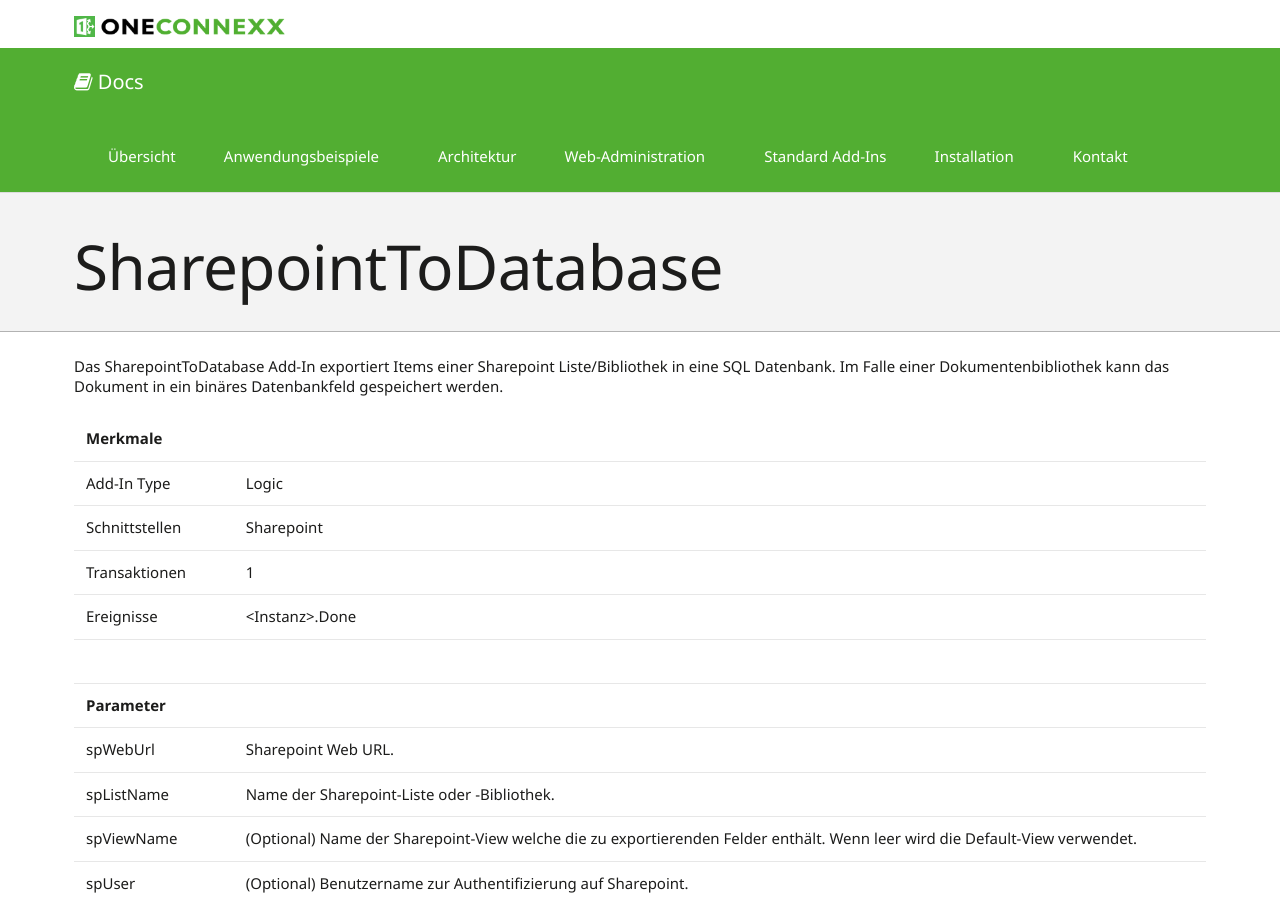
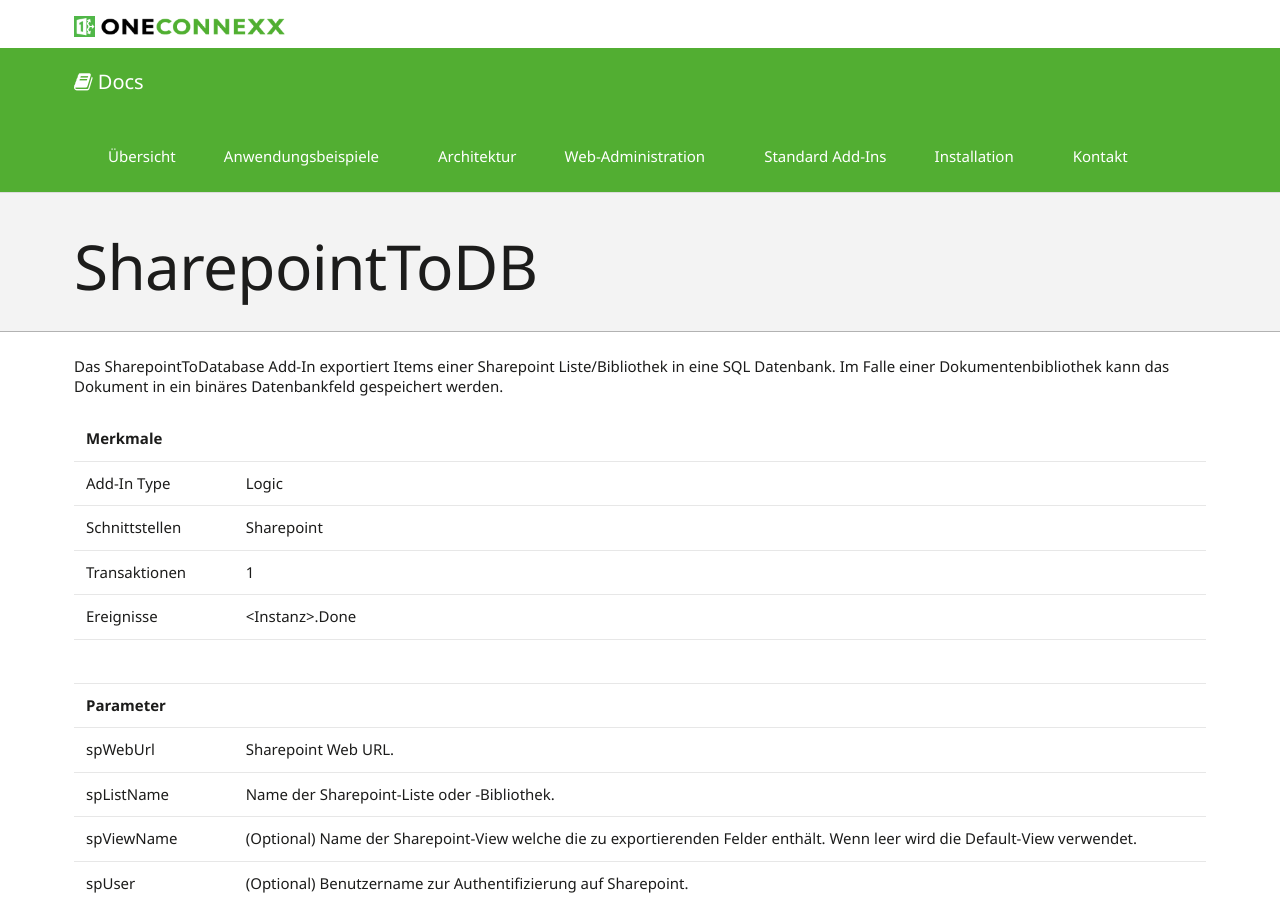
Before and after one commit to primesoft-group/oneconnexx-docs, a Jekyll site: the page built from _pages/addins/de/sharepointtodb.md, in a window 1280 px wide and 900 px high. Built offline with Jekyll 4.4.1, drawn with Linux system fonts in a browser that asks for light colours; nearby versions of some CDN libraries; some web fonts are replaced.

Commit message:
Update and rename sharepointtodatabase.md to sharepointtodb.md

```diff
--- a/_pages/addins/de/sharepointtodatabase.md
+++ b/_pages/addins/de/sharepointtodb.md
@@ -1,7 +1,7 @@
 ---
 layout: page
-title: SharepointToDatabase
-permalink: "addins/de/sharepointtodatabase/"
+title: SharepointToDB
+permalink: "addins/de/sharepointtodb/"
 ---
 
 Das SharepointToDatabase Add-In exportiert Items einer Sharepoint Liste/Bibliothek in eine SQL Datenbank. Im Falle einer Dokumentenbibliothek kann das Dokument in ein binäres Datenbankfeld gespeichert werden.<br /><br />
```
